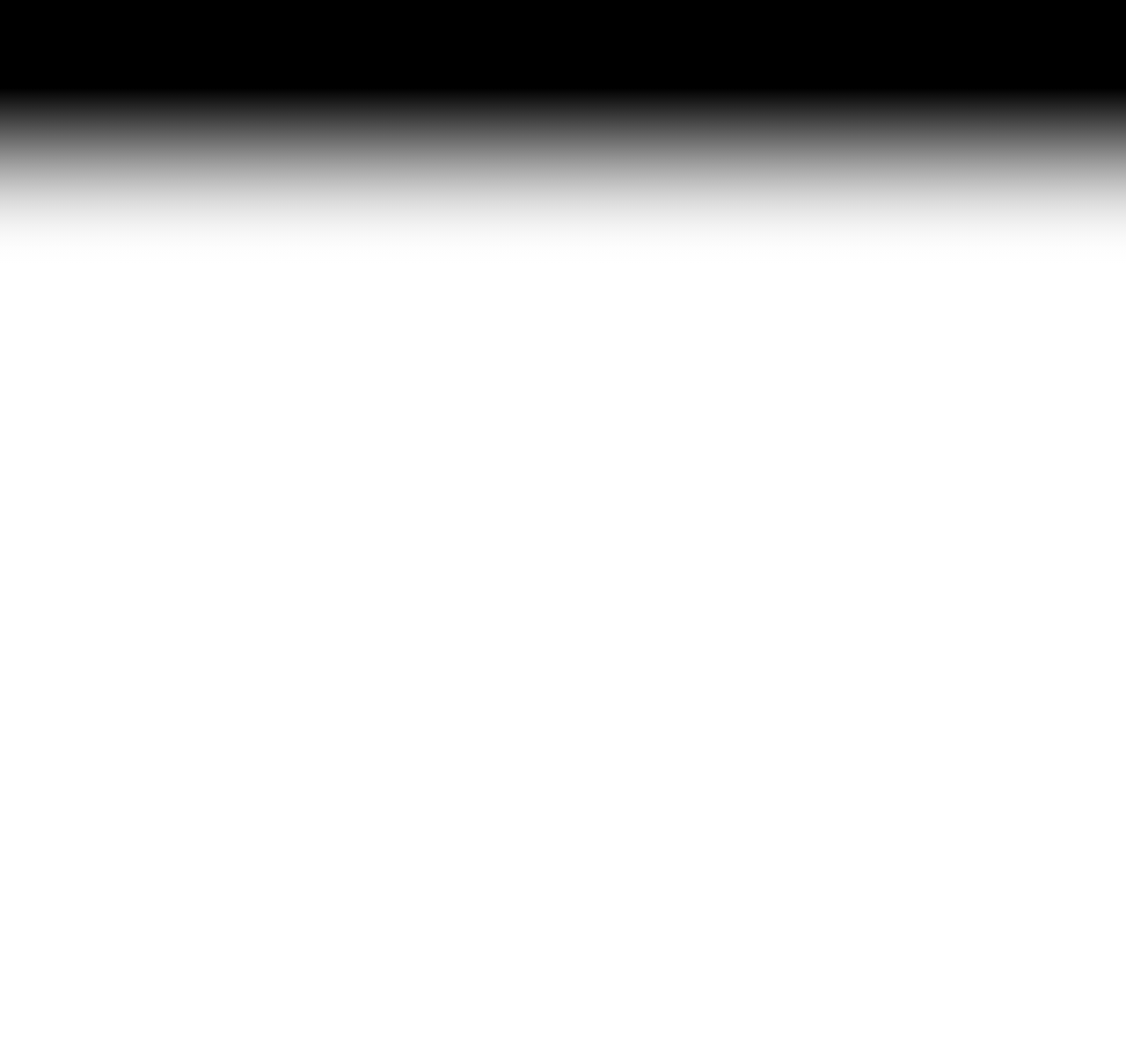
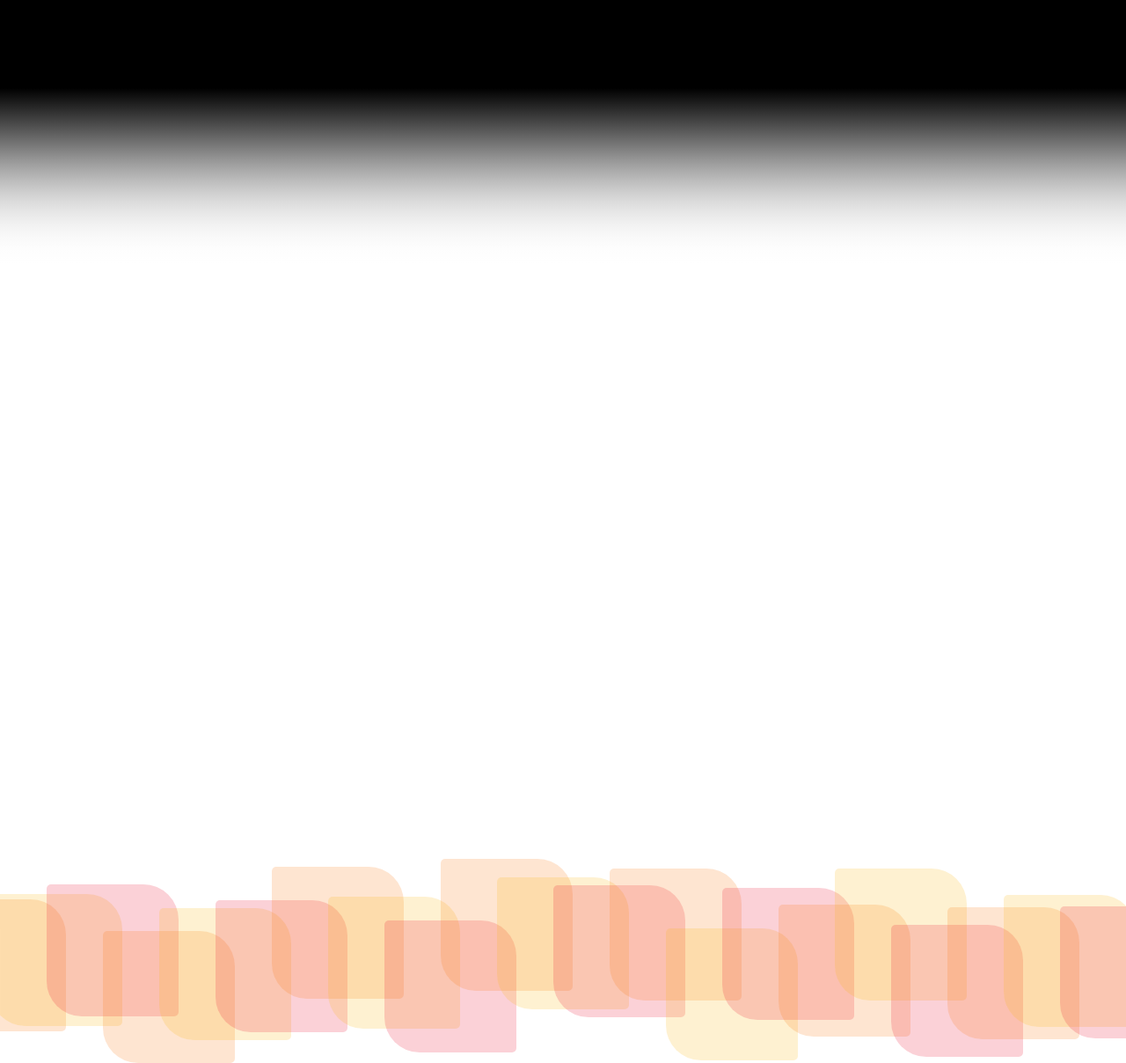
Before and after one commit to hwaill/commitment, a plain HTML site: page index.html in a window 1280 px wide. Shown: the part 3000-4208 px from the top of the page at 88% size. Before the commit the page ends 3300 px from the top, so only its background shows below. Drawn offline with nearby package versions, Linux system fonts and the light colour scheme.

Commit message:
added second title screen

```diff
--- a/index.html
+++ b/index.html
@@ -63,6 +63,37 @@
   </div>
   <div id="ground"></div>
   <div id="returnGradient"></div>
+
+  <div id="landingPage">
+    <div id="landingPageContent">
+      <h1 id="landingPageTitle"></h1>
+      <h2 id="landingPageSubTitle"></h2>
+    </div>
+  </div>
+
+  <div id="bubbleHolder">
+    <div class="bubbles" id="bubble1"></div>
+    <div class="bubbles" id="bubble2"></div>
+    <div class="bubbles" id="bubble3"></div>
+    <div class="bubbles" id="bubble4"></div>
+    <div class="bubbles" id="bubble5"></div>
+    <div class="bubbles" id="bubble6"></div>
+    <div class="bubbles" id="bubble7"></div>
+    <div class="bubbles" id="bubble8"></div>
+    <div class="bubbles" id="bubble9"></div>
+    <div class="bubbles" id="bubble10"></div>
+    <div class="bubbles" id="bubble11"></div>
+    <div class="bubbles" id="bubble12"></div>
+    <div class="bubbles" id="bubble13"></div>
+    <div class="bubbles" id="bubble14"></div>
+    <div class="bubbles" id="bubble15"></div>
+    <div class="bubbles" id="bubble16"></div>
+    <div class="bubbles" id="bubble17"></div>
+    <div class="bubbles" id="bubble18"></div>
+    <div class="bubbles" id="bubble19"></div>
+    <div class="bubbles" id="bubble20"></div>
+    <div class="bubbles" id="bubble21"></div>
+  </div>
   <script src="assets/js/script.js"></script>
 </body>
 </html>
```
